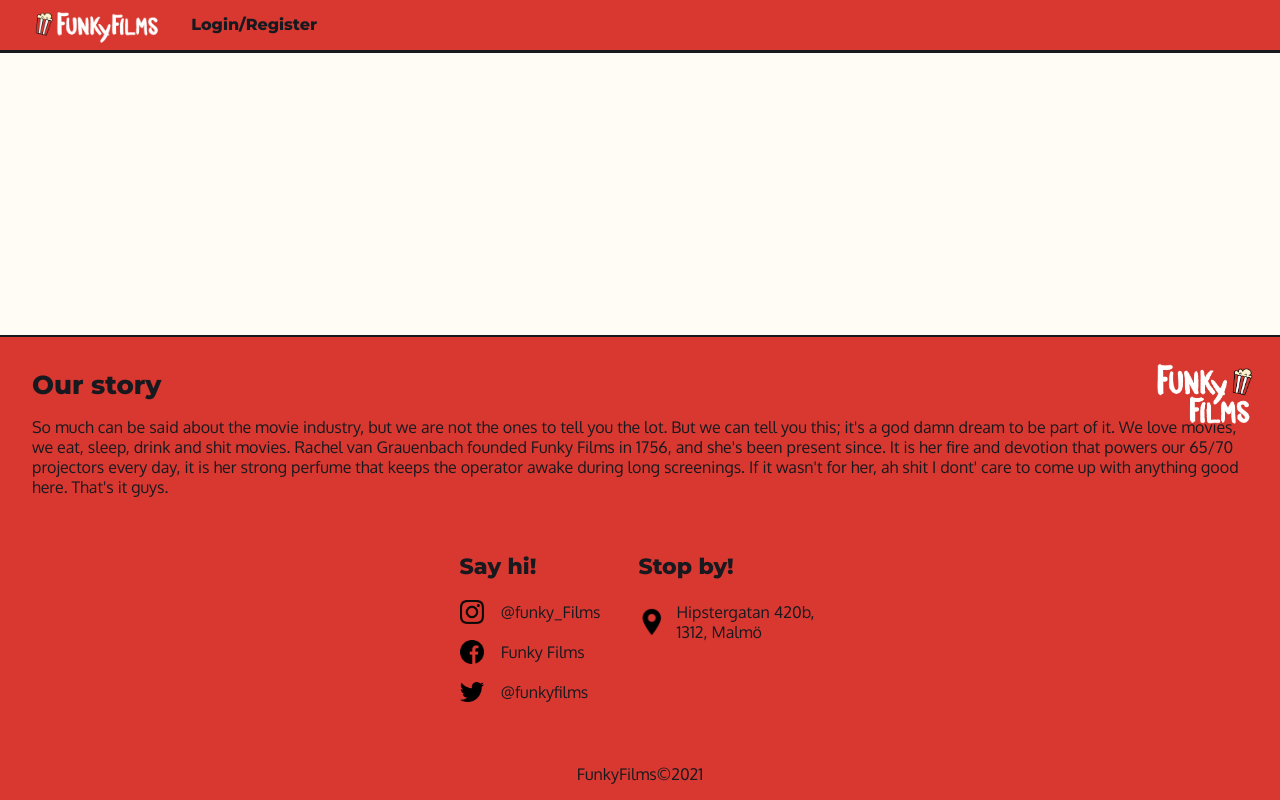
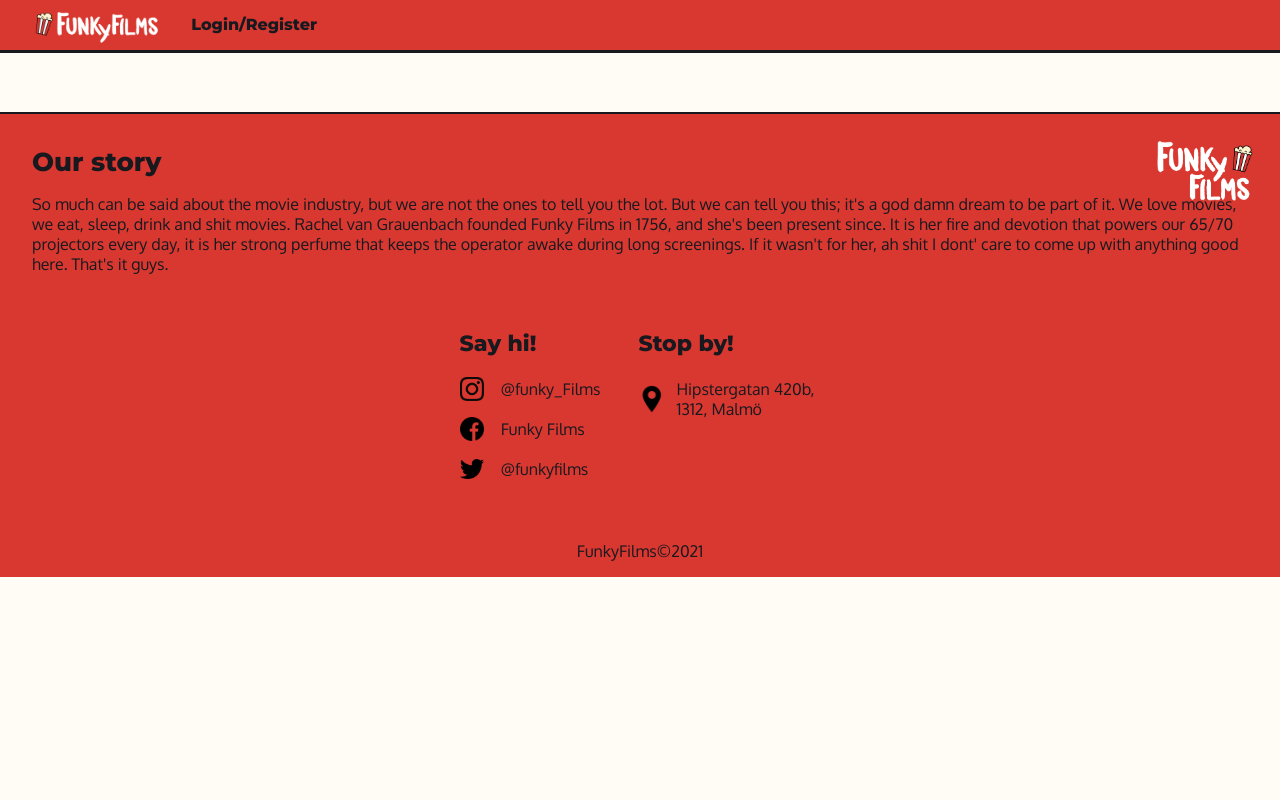
Before and after one commit to NervousNerve/filmvisarna-lewandowski, a React (Create React App) app: page /profile in a window 1280 px wide. Built offline with nearby package versions, Linux system fonts and the light colour scheme; no server answers; what use-query-params would draw is missing.

Commit message:
Margin-top on footer

```diff
--- a/src/css/Footer.module.css
+++ b/src/css/Footer.module.css
@@ -42,7 +42,7 @@
 
 .footer {
   background-color: #d83830;
-  margin-top: auto;
+  margin-top: 4rem;
   position: relative;
   display: flex;
   flex-direction: column;
```
